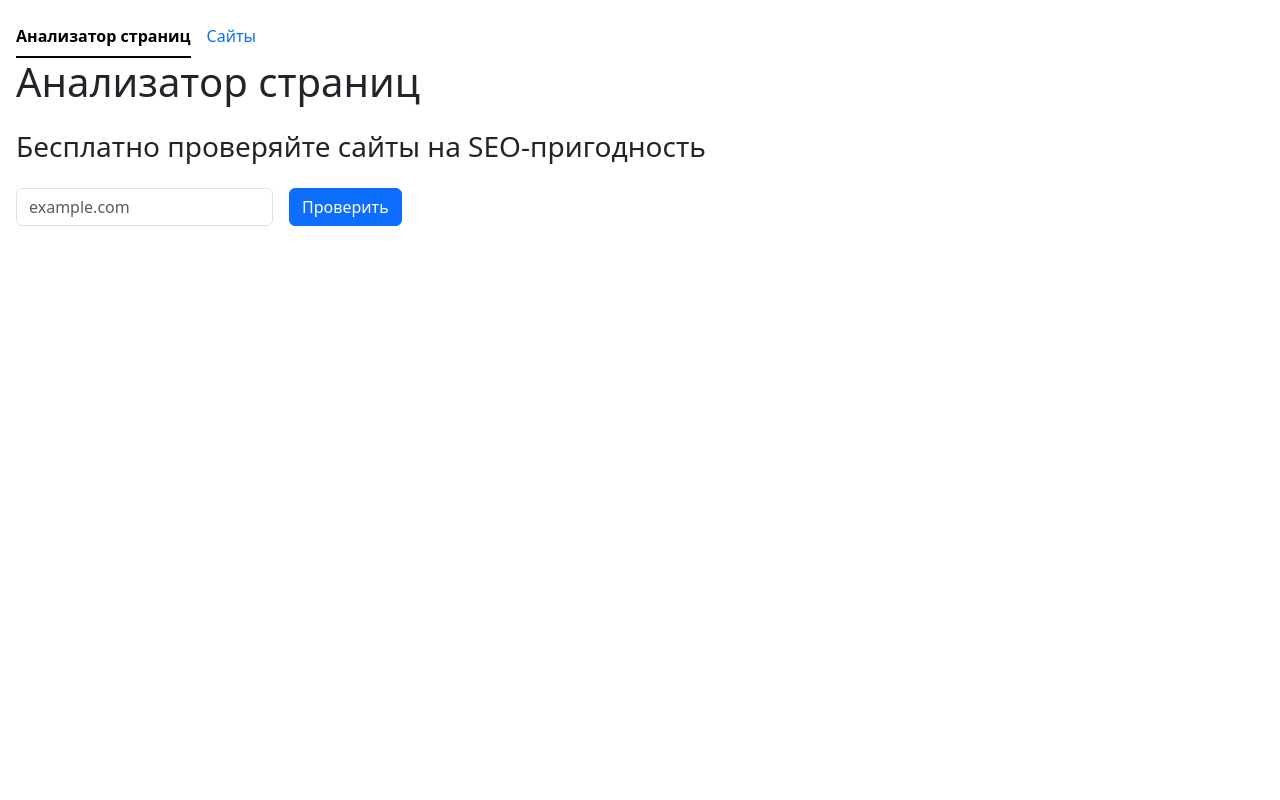
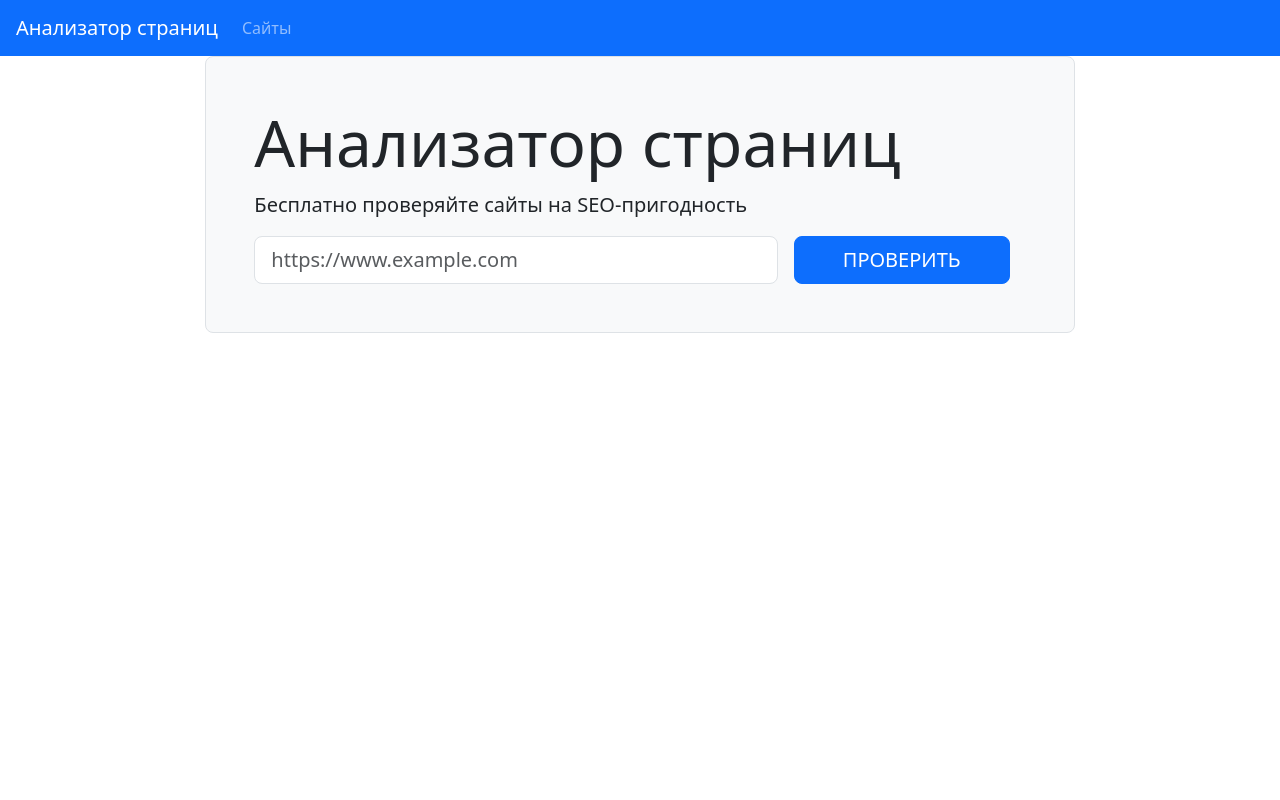
Before and after one commit to Dmitry-Perexozhev/Page-analyzer, a Flask app: page / in a window 1280 px wide. Run offline with Flask 3, Linux system fonts and the light colour scheme.

Commit message:
update code and delete unused function

```diff
--- a/page_analyzer/app.py
+++ b/page_analyzer/app.py
@@ -1,33 +1,32 @@
 import os
+import validators
+import requests
 from flask import Flask, render_template, request, flash, redirect, url_for
 from dotenv import load_dotenv
 from urllib.parse import urlparse
-import validators
-import requests
 from bs4 import BeautifulSoup
-from page_analyzer.db import (add_url_to_db, get_reverse_urls_from_db,
-                              get_id_from_db, get_last_url_from_db,
-                              add_url_to_check_db, get_current_url_from_check_db,
-                              get_urls_from_both_db, get_urls_name_from_db)
+from page_analyzer.db import (add_url_to_urls_db, get_id_from_urls_db,
+                              get_url_from_urls_db, add_url_to_check_db,
+                              get_checks_url_from_check_db, get_urls_from_both_db,
+                              get_urls_name_from_urls_db)
 
 
 load_dotenv()
 app = Flask(__name__)
 app.config['SECRET_KEY'] = os.getenv('SECRET_KEY')
-DATABASE_URL = os.getenv('DATABASE_URL')
-''
 
-def normalize(url):
+
+def normalize_url(url: str) -> str:
     url_norm = urlparse(url)
     return url_norm.scheme + '://' + url_norm.netloc
 
 
-def is_already_exist(url):
-    urls_name = get_urls_name_from_db()
+def is_already_exist(url: str) -> bool:
+    urls_name = get_urls_name_from_urls_db()
     return url in urls_name
 
 
-def url_parser(url_request):
+def url_parser(url_request) -> dict[str, None]:
     soup = BeautifulSoup(url_request.content, "html.parser")
     description_tag = soup.find("meta", attrs={"name": "description"})
     description_content = description_tag.get("content") if description_tag else None
@@ -39,56 +38,56 @@ def url_parser(url_request):
 
 
 
-@app.route('/')
+@app.get('/')
 def index():
     return render_template('index.html')
 
 
 @app.post('/')
-def get_url():
-    url_post = request.form.get('url')
-    if not validators.url(url_post):
-        flash('Некорректный URL', 'error')
+def add_url():
+    accepted_url = request.form.get('url')
+    if not validators.url(accepted_url):
+        flash('Некорректный URL', 'danger')
         return render_template('index.html')
-    url_norm = normalize(url_post)
-    if is_already_exist(url_norm):
-        flash('Страница уже существует', 'error')
-        id = get_id_from_db(url_norm)
-        return redirect(url_for('show_current_site', id=id))
-    add_url_to_db(url_norm)
-    flash('Страница успешно добавлена', 'error')
-    id = get_id_from_db(url_norm)
-    return redirect(url_for('show_current_site', id=id))
-
-
-@app.route('/urls/<id>')
-def show_current_site(id):
-    last_url = get_last_url_from_db(id)
-    checks = get_current_url_from_check_db(id)
-    return render_template('current_site.html',
-                           last_url=last_url, checks=checks)
+    normalized_url = normalize_url(accepted_url)
+    if is_already_exist(normalized_url):
+        flash('Страница уже существует', 'warning')
+        url_id = get_id_from_urls_db(normalized_url)
+        return redirect(url_for('display_current_site', id=url_id))
+    add_url_to_urls_db(normalized_url)
+    flash('Страница успешно добавлена', 'success')
+    url_id = get_id_from_urls_db(normalized_url)
+    return redirect(url_for('display_current_site', id=url_id))
 
 
 @app.get('/urls')
-def show_urls():
+def display_sites():
     sites = get_urls_from_both_db()
     return render_template('sites.html', sites=sites)
+
+
+@app.get('/urls/<id>')
+def display_current_site(id):
+    url_info = get_url_from_urls_db(id)
+    checks_info = get_checks_url_from_check_db(id)
+    return render_template('current_site.html',
+                           url_info=url_info, checks_info=checks_info)
 
 
 @app.post('/urls/<id>/checks')
 def check_url(id):
     try:
-        url = get_last_url_from_db(id)['name']
+        url = get_url_from_urls_db(id)['name']
         url_request = requests.get(url)
         url_request.raise_for_status()
         status_code = url_request.status_code
         parser_info = url_parser(url_request)
         add_url_to_check_db(id, status_code, parser_info)
     except requests.exceptions.HTTPError:
-        flash('Произошла ошибка при проверке', 'error')
-        return redirect(url_for('show_current_site', id=id))
-    flash('Страница успешно проверена', 'error')
-    return redirect(url_for('show_current_site', id=id))
+        flash('Произошла ошибка при проверке', 'danger')
+        return redirect(url_for('display_current_site', id=id))
+    flash('Страница успешно проверена', 'success')
+    return redirect(url_for('display_current_site', id=id))
 
 
 
--- a/page_analyzer/templates/index.html
+++ b/page_analyzer/templates/index.html
@@ -4,30 +4,39 @@
     <meta charset="utf-8">
     <meta name="viewport" content="width=device-width, initial-scale=1">
     <link href="https://cdn.jsdelivr.net/npm/bootstrap@5.3.3/dist/css/bootstrap.min.css" rel="stylesheet">
-    <title>Bootstrap Example</title>
+    <title>Анализатор страниц</title>
 </head>
-<body class="p-3 m-0 border-0 bd-example m-0 border-0">
-<ul class="nav nav-underline">
-    <li class="nav-item">
-        <a class="nav-link active" aria-current="page" href="/">Анализатор страниц</a>
-    </li>
-    <li class="nav-item">
-        <a class="nav-link" href="/urls">Сайты</a>
-    </li>
-</ul>
-{% for msg in get_flashed_messages() %}
-<div class="alert alert-danger" role="alert">{{ msg }}</div>
+<body class="min-vh-100 d-flex flex-column">
+<header class="flex-shrink-0">
+    <nav class="navbar navbar-expand-md navbar-dark bg-primary px-3">
+        <a class="navbar-brand" href="/">Анализатор страниц</a>
+        <div id="navbarNav">
+            <ul class="navbar-nav">
+                <li class="nav-item"><a class="nav-link" href="/urls">Сайты</a></li>
+            </ul>
+        </div>
+    </nav>
+</header>
+
+{% for category, msg in get_flashed_messages(with_categories=True) %}
+<div class="alert alert-{{ category }}" role="alert">{{ msg }}</div>
 {% endfor %}
-<form action="/" method="post" class="row g-3">
-    <h1>Анализатор страниц</h1>
-    <h3>Бесплатно проверяйте сайты на SEO-пригодность</h3>
-    <div class="col-auto">
-        <label for="inputPassword2" class="visually-hidden">Password</label>
-        <input name="url" type="text" class="form-control" id="inputPassword2" placeholder="example.com">
+
+<div class="row">
+    <div class="col-12 col-md-10 col-lg-8 mx-auto border rounded-3 bg-light p-5">
+        {% block content %}
+        <h1 class="display-3">Анализатор страниц</h1>
+        <p class="lead">Бесплатно проверяйте сайты на SEO-пригодность</p>
+        <form action={{url_for('add_url')}} method="post" class="d-flex justify-content-center">
+            <label for="text" class="visually-hidden">Url для проверки</label>
+            <input type="text" name="url" placeholder="https://www.example.com" value=""
+                   class="form-control form-control-lg" required>
+            <input type="submit" class="btn btn-primary  btn-lg ms-3 px-5 text-uppercase mx-3" value="Проверить">
+        </form>
+        {% endblock %}
     </div>
-    <div class="col-auto">
-        <button type="submit" class="btn btn-primary mb-3">Проверить</button>
-    </div>
-</form>
+</div>
+
+
 </body>
 </html>
```
Also changed, not shown: page_analyzer/db.py (+41 -55 lines), page_analyzer/templates/current_site.html (+17 -29 lines), page_analyzer/templates/sites.html (+7 -20 lines).
